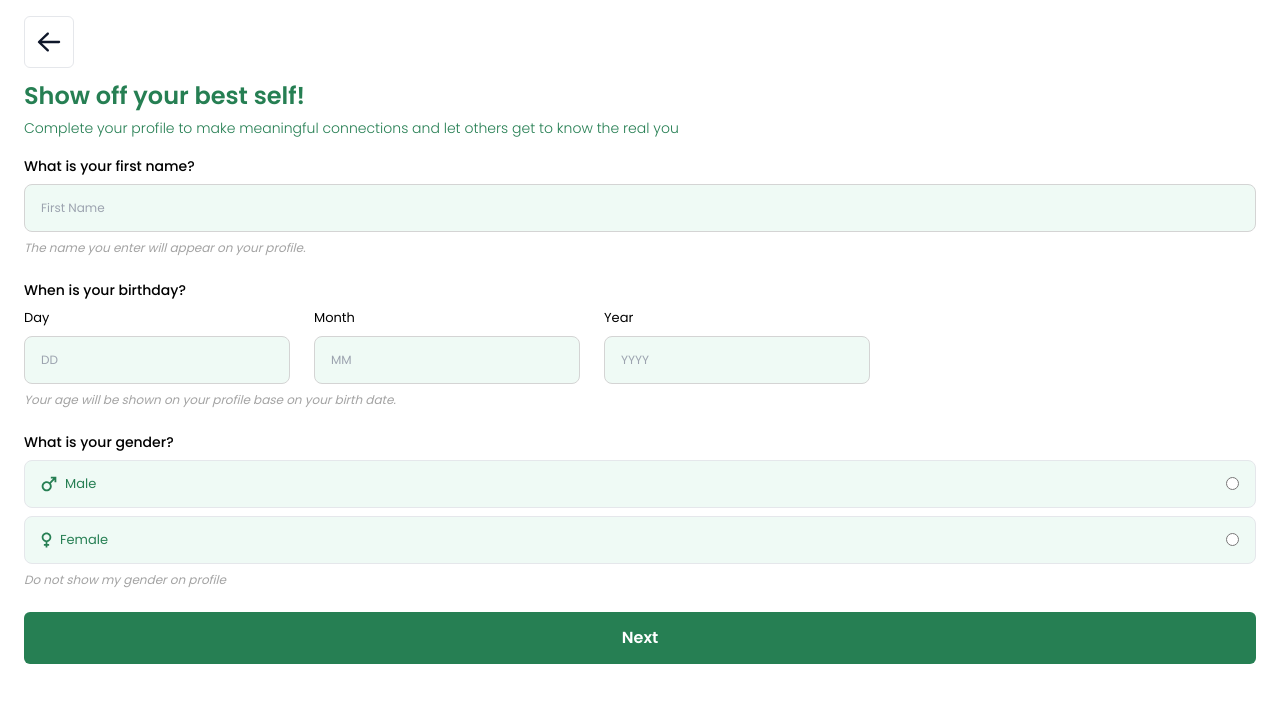
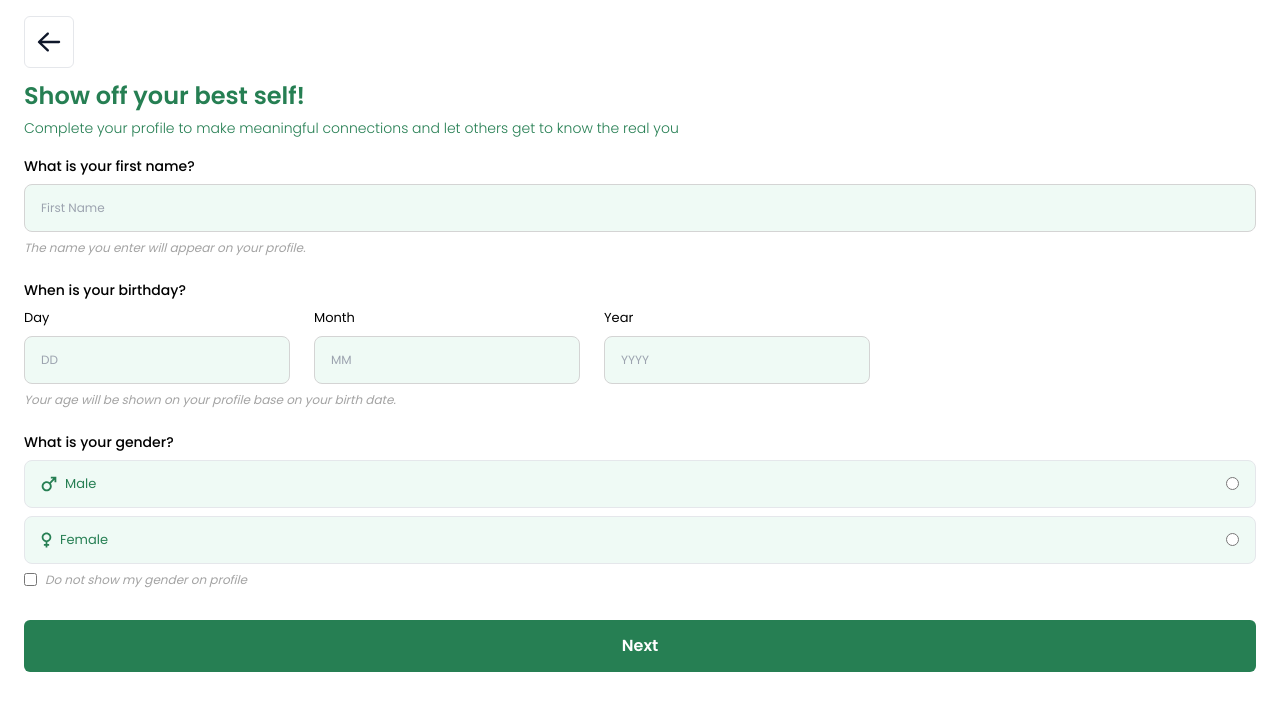
Before and after one commit to regirianto/meetyproject, a React (Vite) app in the folder client/: page /base-profile in a window 1280 px wide. Shown: the top 710 px of the page. Built offline with nearby package versions, Linux system fonts and the light colour scheme.

Commit message:
fixed gender form

```diff
--- a/client/src/_root/pages/setprofile/BaseProfile.jsx
+++ b/client/src/_root/pages/setprofile/BaseProfile.jsx
@@ -86,7 +86,11 @@ const BaseProfile = () => {
               />
               <input type="radio" className="" id="female" />
             </div>
-            <p className="input-badge">Do not show my gender on profile</p>
+            <label className="input-badge flex items-center gap-2">
+              <input type="checkbox" />
+              Do not show my gender on profile
+            </label>
+            <p className="input-badge"></p>
           </div>
           <div>
             <Button label="Next" type="primary" isLink={false} />
```
